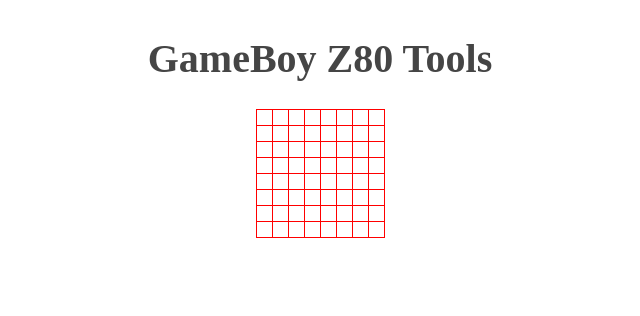
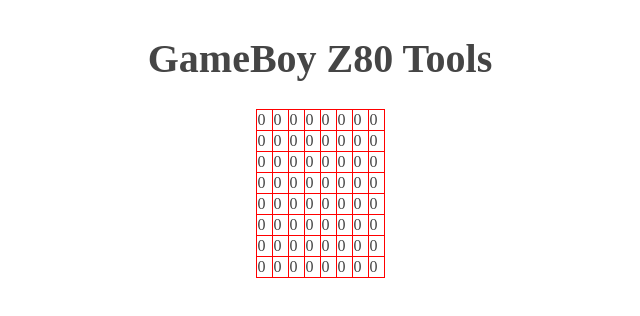
Before and after one commit to doeg/gbz80-tools, a React app: page / in a window 1280 px wide. Shown: the top 316 px of the page, without its empty margins (320-960 px from the left). Built offline with nearby package versions, Linux system fonts and the light colour scheme; a web font is replaced by a local one.

Commit message:
:skull: Stub PixelGrid &c

```diff
--- a/src/components/Canvas.js
+++ b/src/components/Canvas.js
@@ -1,18 +1,52 @@
 // @flow
 import * as React from 'react'
+
 import style from './canvas.css'
+import type { Coords, Pixel, PixelGrid } from '../types'
+import * as pixelGrid from '../util/pixel-grid'
 
 type Props = {
   height: number, // in pixels
   width: number, // in pixels
 }
 
-const Canvas = ({ height, width }: Props) => {
+type State = {
+  canvas: PixelGrid,
+}
+
+class Canvas extends React.Component<Props, State> {
+  constructor(props: Props) {
+    super(props)
+
+    // eslint-disable-next-line semi-style
+    ;(this: any).updatePixel = this.updatePixel.bind(this)
+
+    const { height, width } = this.props
+    const canvas = pixelGrid.mkGrid({ height, width })
+    this.state = { canvas }
+  }
+
+  updatePixel({ x, y }: Coords, pixel: Pixel) {
+    const { canvas } = this.state
+    canvas[y][x] = pixel
+    this.setState({ canvas })
+  }
+
+  render() {
+    const { height, width } = this.props
     const rows = []
     for (let y = 0; y < height; y++) {
       const pixels = []
       for (let x = 0; x < width; x++) {
-      pixels.push(<td className={style.pixel} key={`${y}-${x}`} />)
+        const pixel = this.state.canvas[y][x]
+        const onClick = () =>
+          this.updatePixel({ x, y }, { color: pixel.color ? 0 : 1 })
+
+        pixels.push(
+          <td className={style.pixel} key={`${y}-${x}`} onClick={onClick}>
+            {pixel.color}
+          </td>
+        )
       }
 
       rows.push(
@@ -30,5 +64,6 @@
       </table>
     )
   }
+}
 
 export default Canvas
--- /dev/null
+++ b/src/types.js
@@ -0,0 +1,12 @@
+// @flow
+
+export type Coords = {
+  x: number, // pixels
+  y: number, // pixels
+}
+
+export type Pixel = {
+  color: 0 | 1 | 2 | 3,
+}
+
+export type PixelGrid = Array<Array<Pixel>>
--- /dev/null
+++ b/src/util/pixel-grid.js
@@ -0,0 +1,17 @@
+// @flow
+import type { PixelGrid } from '../types'
+
+export const mkPixel = () => ({
+  color: 0,
+})
+
+export const mkGrid = (opts: { height: number, width: number }): PixelGrid => {
+  const grid = []
+  for (let y = 0; y < opts.height; y++) {
+    grid[y] = new Array(opts.width)
+    for (let x = 0; x < opts.width; x++) {
+      grid[y][x] = mkPixel()
+    }
+  }
+  return grid
+}
```
Also changed, not shown: .eslintrc.js. Lines whose indentation alone changed are shown as unchanged.
